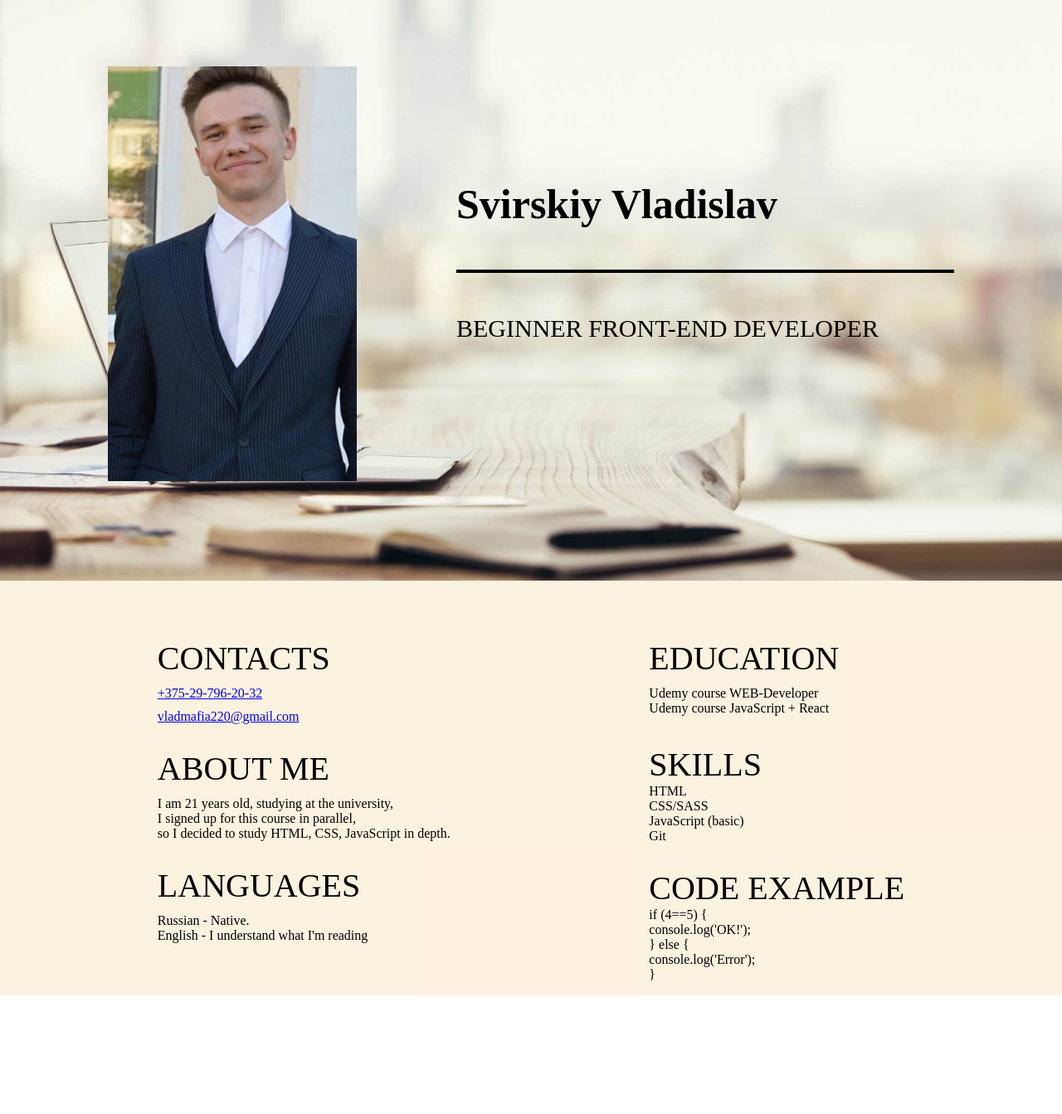
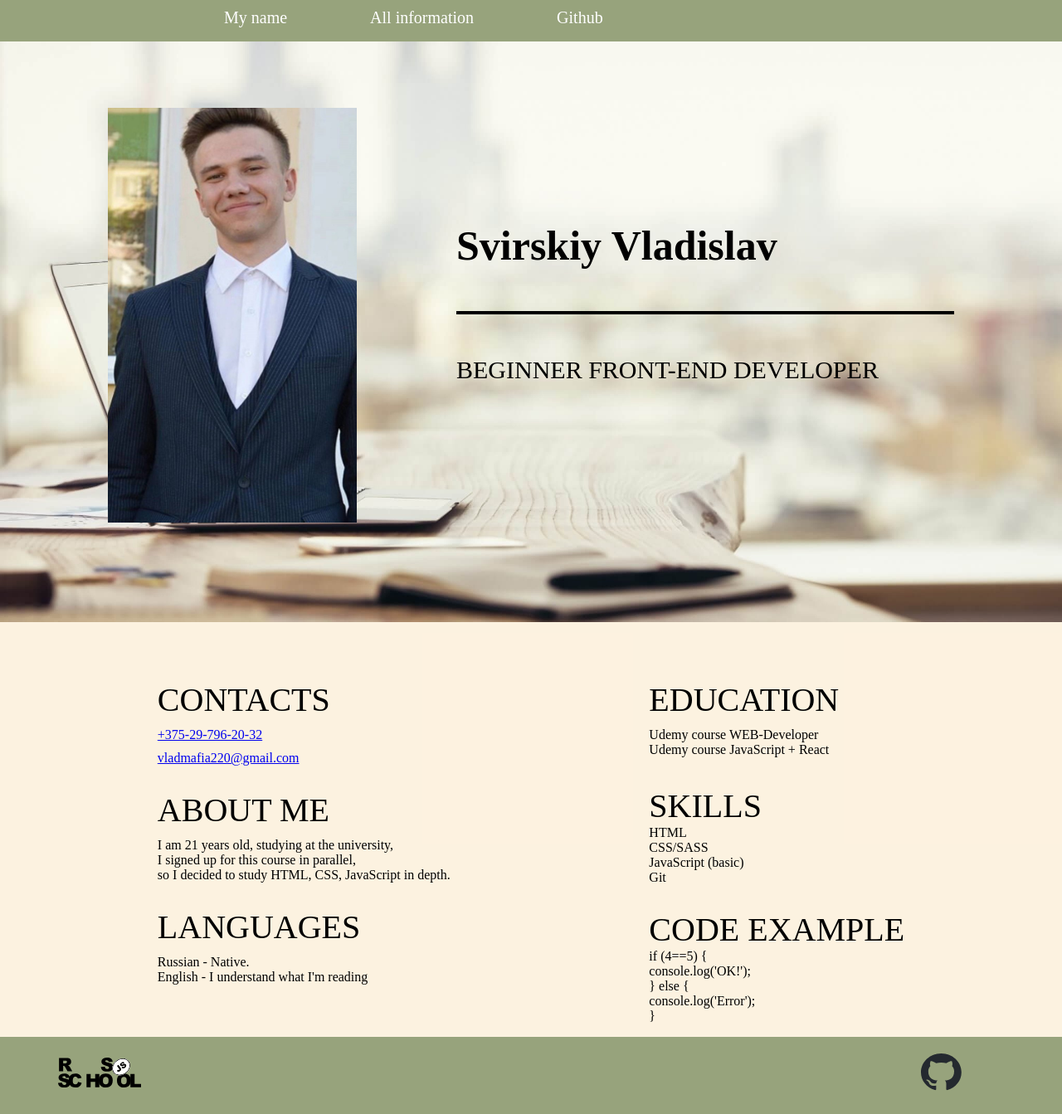
Before and after one commit to vladprogrim/rsschool-cv, a plain HTML site: page index.html in a window 1280 px wide. Shown: the whole page at 83% size. Before the commit the page ends 1200 px from the top, so only its background shows below. Drawn offline with Linux system fonts and the light colour scheme.

Commit message:
docs: addFooterAndHeader

```diff
--- a/css/style.css
+++ b/css/style.css
@@ -2,6 +2,37 @@
     box-sizing: border-box;
     margin: 0;
     padding: 0;
+}
+
+body {
+    margin: 0;
+    padding: 0;
+    display: flex;
+    flex-direction: column;
+    justify-content: space-between;
+}
+
+.header_nav {
+    height: 50px;
+    background-color: rgba(151, 163, 124);;
+}
+
+.menu {
+    display: flex;
+    justify-content: flex-start;
+    padding: 10px 100px;
+    margin: 0;
+    list-style: none;
+}
+
+.menu .menu_link {
+    color: white;
+    font-size: 20px;
+}
+
+.menu .menu_item a {
+    text-decoration: none;
+    padding-left: 100px;
 }
 
 .container {
@@ -9,7 +40,7 @@
     margin: 0 auto;
 }
 
-.promo {
+.main {
     background: url('/rsschool-cv/img/1645092948_23-phonoteka-org-p-ofisnii-fon-dlya-prezentatsii-23.jpg') center center/cover no-repeat;
     height: 700px;
 }
@@ -111,3 +142,36 @@
     font-size: 40px;
     text-transform: uppercase;
 }
+
+.footer {
+    height: 70px;
+}
+
+.footer_nav {
+    background-color:rgba(151, 163, 124);;
+}
+
+.footer_menu {
+    display: flex;
+    justify-content: space-between;
+    padding: 0px;
+    margin: 0;
+    list-style: none;
+}
+
+.footer_img2 {
+    margin: 0;
+    padding: 0;
+    margin-top: 20px;
+    align-items: center;
+    align-self: center;
+    width: 100px;
+    height: 69px;
+}
+
+.footer_img {
+    align-self: center;
+    width: 100px;
+    height: 65px;
+    margin-top: 10px;
+}
--- a/index.html
+++ b/index.html
@@ -8,7 +8,18 @@
     <link rel="stylesheet" href="css/style.css">
 </head>
 <body>
-    <section class="promo">
+    <header>
+            <nav class="header_nav">
+                <div class="container">
+                    <ul class="menu">
+                        <li class="menu_item"><a href="#" class="menu_link">My name</a></li>
+                        <li class="menu_item"><a href="#" class="menu_link">All information</a></li>
+                        <li class="menu_item"><a href="#" class="menu_link">Github</a></li>
+                    </ul>
+                </div>
+            </nav>
+    </header>
+    <div class="main">
         <div class="container">
             <div class="head">
                 <img class="myPhoto" src="/rsschool-cv/img/photo_2022-12-08_01-27-46.jpg" alt="myPhoto">
@@ -19,8 +30,8 @@
                 </div>
             </div>
         </div>
-    </section>
-    <section class="information">
+    </div>
+    <div class="information">
         <div class="container">
             <div class="information_wrapper">
                 <div class="first_column">
@@ -79,6 +90,16 @@
                 </div>
             </div>
         </div>
-    </section>
+    </div>
+    <footer class="footer">
+        <nav class="footer_nav">
+            <div class="container">
+                <ul class="footer_menu">
+                    <li class="footer_item"><a href="https://rs.school/js/" class="footer_link"><img src="/rsschool-cv/img/rs_school_js.svg" alt="rs_school_js" class="footer_img"></a></li>
+                    <li class="footer_item"><a href="https://github.com/vladprogrim" class="footer_link"><img src="/rsschool-cv/img/github-mark.svg" alt="github" class="footer_img2"></a></li>
+                </ul>
+            </div>
+        </nav>
+    </footer>
 </body>
 </html>
```
Also changed, not shown: img/github-mark.svg (added), img/rs_school_js.svg (added).
